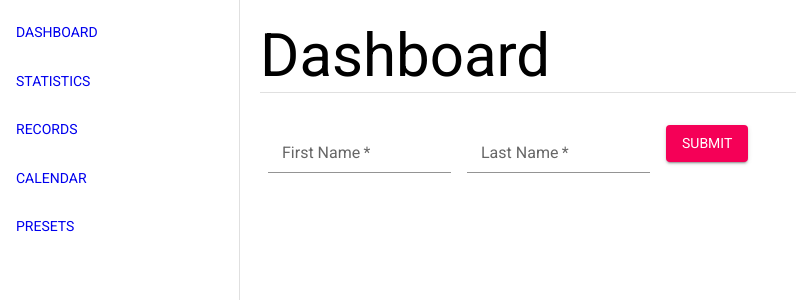
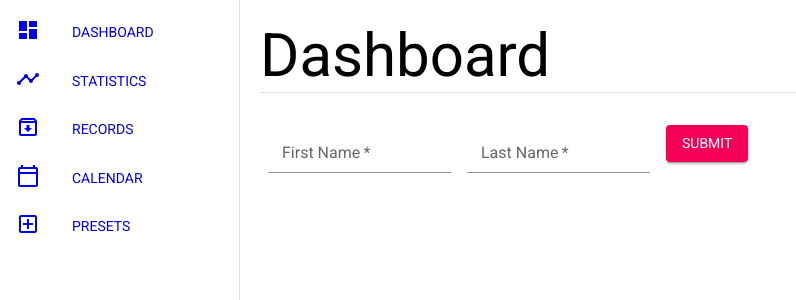
Before and after one commit to carangan/FitnessTracker, a React (Create React App) app: page / in a window 1280 px wide. Shown: the top 300 px of the page, without its empty margins (0-796 px from the left). Built offline with nearby package versions, Linux system fonts and the light colour scheme.

Commit message:
added icons to nav bar

```diff
--- a/src/components/NavBar.js
+++ b/src/components/NavBar.js
@@ -1,16 +1,29 @@
 // import './NavBar.css';
 import { Link } from 'react-router-dom';
-import Drawer from '@mui/material/Drawer';
-import { Typography, List, ListItem, ListItemText } from '@mui/material';
+import {
+  Drawer,
+  Typography,
+  List,
+  ListItem,
+  ListItemText,
+  ListItemAvatar
+} from '@mui/material';
+import {
+  Dashboard,
+  TimelineOutlined,
+  ArchiveOutlined,
+  CalendarTodayOutlined,
+  AddBoxOutlined,
+} from '@material-ui/icons';
 
 const NavBar = () => {
 
   const pages = [
-    ['', 'Dashboard'],
-    ['stats', 'Statistics'],
-    ['records', 'Records'],
-    ['calendar', 'Calendar'],
-    ['presets', 'Presets'],
+    ['', 'Dashboard', <Dashboard />],
+    ['stats', 'Statistics', <TimelineOutlined />],
+    ['records', 'Records', <ArchiveOutlined />],
+    ['calendar', 'Calendar', <CalendarTodayOutlined />],
+    ['presets', 'Presets', <AddBoxOutlined />],
   ]
 
   return (
@@ -25,10 +38,13 @@ const NavBar = () => {
         }}>
         <List>
         {
-          pages.map (([link, text], index) => {
+          pages.map (([link, text, icon], index) => {
             return (
               <Link to={link} style={{ textDecoration: "none" }} key={text}>
                 <ListItem button>
+                  <ListItemAvatar>
+                    {icon}
+                  </ListItemAvatar>
                   <ListItemText>
                     <Typography variant="button">
                     {text}
```
